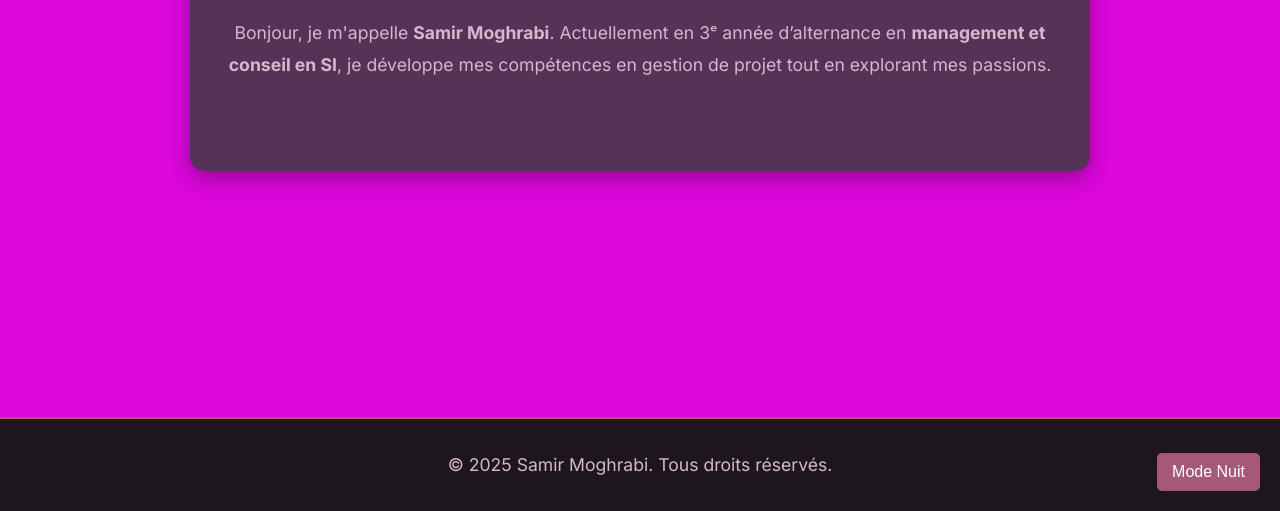
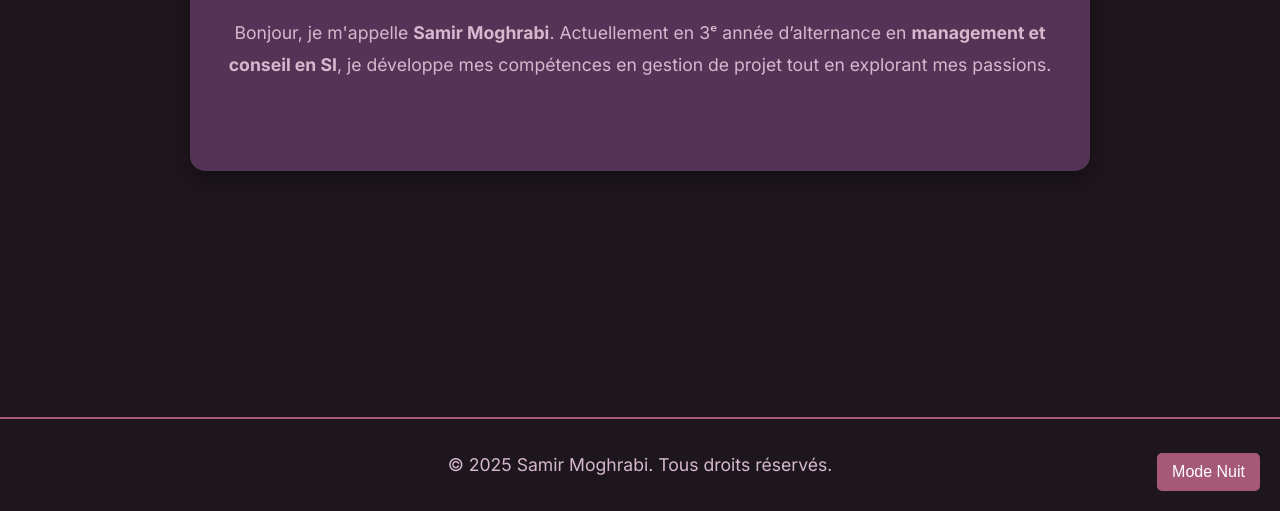
Before and after one commit to sasou-web/sasou-web.github.io, a plain HTML site: page index.html in a window 1280 px wide. Shown: the part 289-800 px from the top of the page. Drawn offline with Linux system fonts and the light colour scheme.

Commit message:
bg color modif

```diff
--- a/css/style.css
+++ b/css/style.css
@@ -8,7 +8,7 @@
 
 /* Variables de couleurs */
 :root {
-    --bg-color: #db07db;
+    --bg-color: #1d161d;
     --header-bg: #392951;
     --text-color: #d6b8ce;
     --accent-color: #a55977;
```
